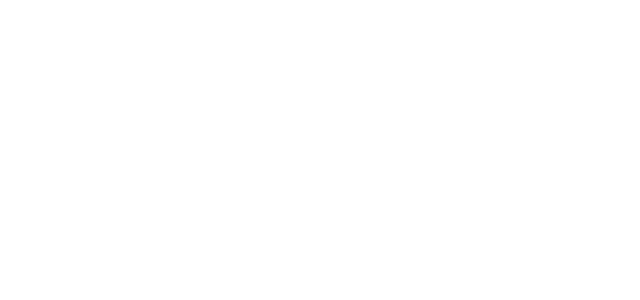
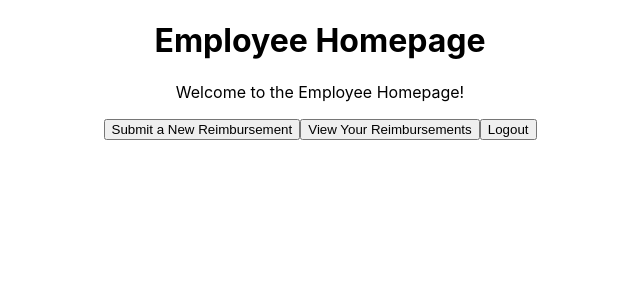
Before and after one commit to kim2christine/NewRepo, a React (Create React App) app in the folder Frontend/: page /employee in a window 1280 px wide. Before the commit this address had no page. Shown: the top 300 px of the page, without its empty margins (320-960 px from the left). Built offline with nearby package versions, Linux system fonts and the light colour scheme.

Commit message:
added employee homepage

```diff
--- a/Frontend/src/App.tsx
+++ b/Frontend/src/App.tsx
@@ -10,6 +10,8 @@ import { Catch } from "./components/Catch/Catch";
 import { Register } from "./components/Login/Register";
 import { Collection } from "./components/Collection/Collection";
 import { AddReimbursement } from "./components/Login/AddReimbursement";
+import { Manager } from "./components/Login/Manager";
+import { Employee } from "./components/Login/Employee";
 //import all of the other components here!!!!!!!!
 //still have to make other components for reimbursement retrieval/status changes
 
@@ -24,6 +26,8 @@ function App() {
           <Route path="/reimbursement/view" element={<Catch />} />
           <Route path="/homepage" element={<Homepage />} />
           <Route path="/reimbursement" element={<Collection />} />
+          <Route path="/manager" element={<Manager />} />
+          <Route path="/employee" element={<Employee />} />
         </Routes>
       </BrowserRouter>
     </div>
--- a/Frontend/src/components/Login/Add.css
+++ b/Frontend/src/components/Login/Add.css
@@ -13,7 +13,7 @@
 .text-container {
   text-align: center;
   margin-bottom: 100px;
-  color: beige;
+  color: goldenrod;
   font-style: fantasy;
 }
 
@@ -22,7 +22,7 @@
   margin-bottom: 10px;
   margin-left: auto;
   margin-right: auto;
-  background-color: beige;
+  background-color: gold;
   width: 25%;
   border-radius: 25px;
   padding: 8px;
--- /dev/null
+++ b/Frontend/src/components/Login/Employee.tsx
@@ -0,0 +1,17 @@
+import React from "react";
+
+export function Employee() {
+  return (
+    <div>
+      <h1>Employee Homepage</h1>
+      <div>
+        <p>Welcome to the Employee Homepage!</p>
+        <button>Submit a New Reimbursement</button>
+        <button>View Your Reimbursements</button>
+        <button>Logout</button>
+      </div>
+    </div>
+  );
+}
+
+export default Employee;
--- a/Frontend/src/components/Login/Login.tsx
+++ b/Frontend/src/components/Login/Login.tsx
@@ -55,13 +55,11 @@ export const Login: React.FC = () => {
         //if they click employee button i want it to take them to localhost:8080/users/employee
         //if they click manager button i want it to take them to localhost:8080/useres/manager
 
-        // if (state.userSessionData.role === "Manager") {
-        //   navigate("/manager");
-        // } else {
-        //   navigate("/reimbursement/add");
-        // }
-
-        navigate("/reimbursement/add");
+        if (state.userSessionData.role === "Manager") {
+          navigate("/manager");
+        } else {
+          navigate("/employee");
+        }
       })
       .catch((error) => {
         alert("Login Failed!");
--- /dev/null
+++ b/Frontend/src/components/Login/Manager.tsx
@@ -0,0 +1,7 @@
+import React from "react";
+
+export function Manager() {
+  return <div>Manager</div>;
+}
+
+export default Manager;
--- a/Frontend/src/components/Login/Register.tsx
+++ b/Frontend/src/components/Login/Register.tsx
@@ -41,7 +41,7 @@ export const Register: React.FC = () => {
     alert(response.data); //"{user} was created!"
 
     //after registration, send the user back to login page
-    navigate("/reimbursement");
+    navigate("/login");
   };
 
   //"{user} was created!"
```
